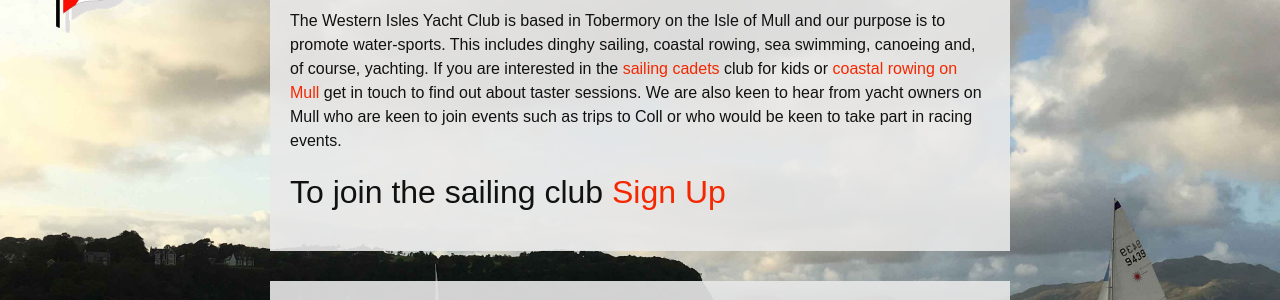
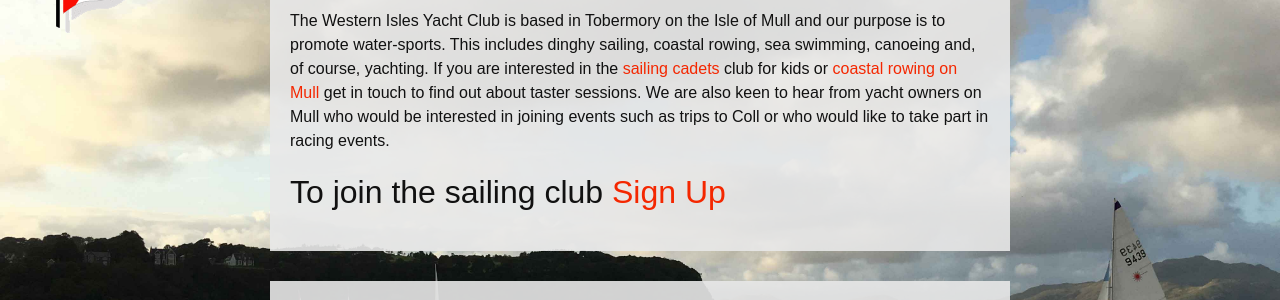
Before and after one commit to wiyc/wiyc.github.io, a Jekyll site: the page built from index.html, in a window 1280 px wide. Shown: the part 159-459 px from the top of the page. Built offline with Jekyll 4.4.1, drawn with Linux system fonts in a browser that asks for light colours.

Commit message:
Update index.html

```diff
--- a/index.html
+++ b/index.html
@@ -4,7 +4,7 @@
 
 <div class="home">
  <div class="post-content">
-  <p>The Western Isles Yacht Club is based in Tobermory on the Isle of Mull and our purpose is to promote water-sports. This includes dinghy sailing, coastal rowing, sea swimming, canoeing and, of course, yachting. If you are interested in the <a href="/sailing-cadets/">sailing cadets</a> club for kids or <a href="http://isleofmullcoastalrowing.org">coastal rowing on Mull</a> get in touch to find out about taster sessions. We are also keen to hear from yacht owners on Mull who are keen to join events such as trips to Coll or who would be keen to take part in racing events.</p>
+  <p>The Western Isles Yacht Club is based in Tobermory on the Isle of Mull and our purpose is to promote water-sports. This includes dinghy sailing, coastal rowing, sea swimming, canoeing and, of course, yachting. If you are interested in the <a href="/sailing-cadets/">sailing cadets</a> club for kids or <a href="http://isleofmullcoastalrowing.org">coastal rowing on Mull</a> get in touch to find out about taster sessions. We are also keen to hear from yacht owners on Mull who would be interested in joining events such as trips to Coll or who would like to take part in racing events.</p>
 
   <h2>To join the sailing club <a href="http://webcollect.org.uk/wiyc">Sign Up</a></h2>
   </div>
```
